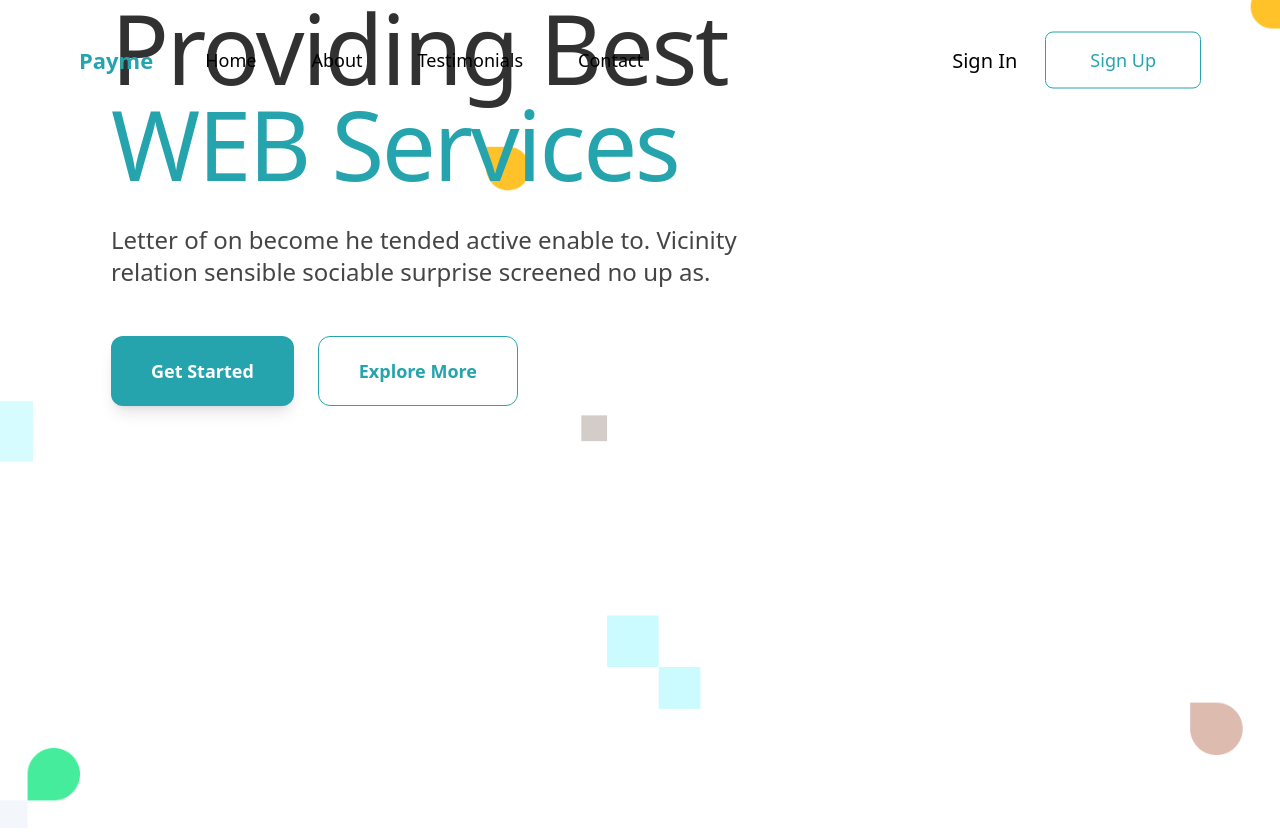
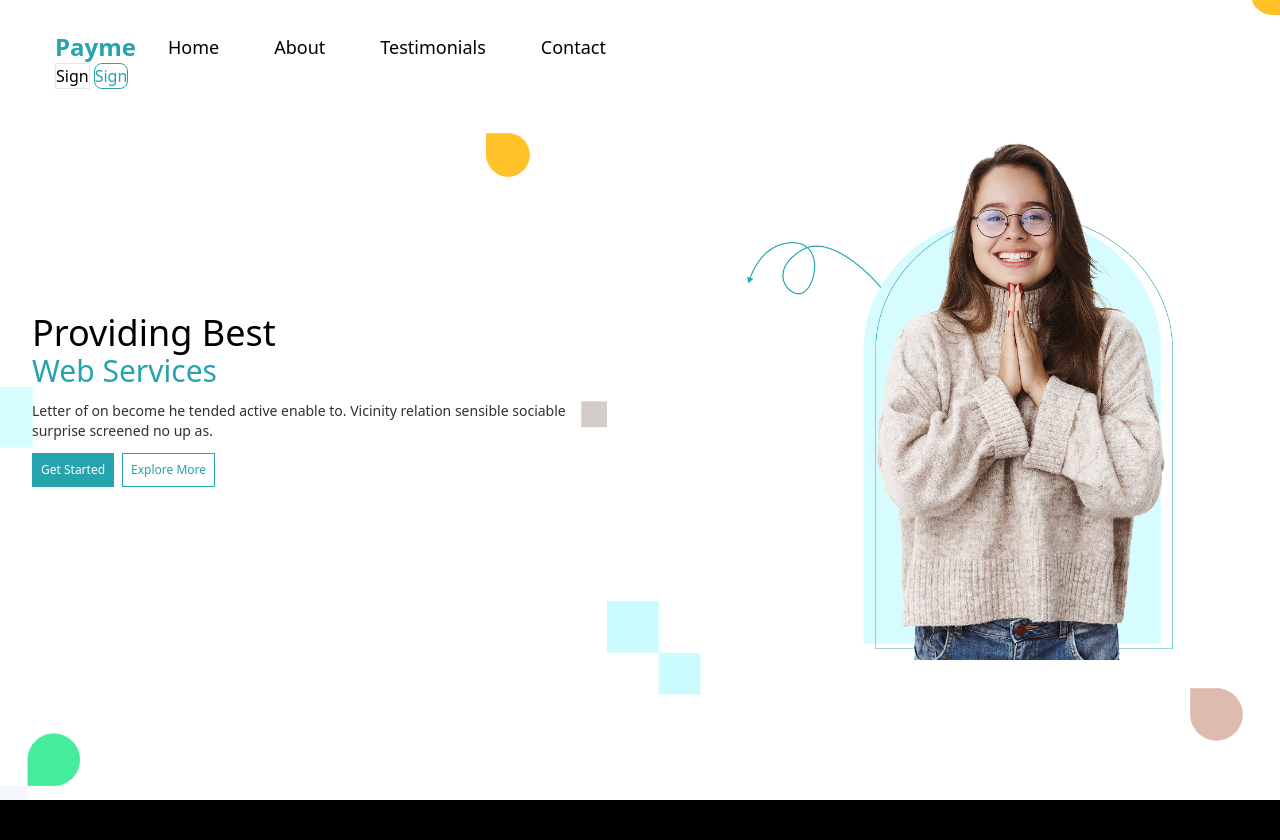
Before and after one commit to zaid-khan-code/Freelancer-Project, a website: page index.html in a window 1280 px wide. Shown: the top 840 px of the page. Drawn offline with Linux system fonts and the light colour scheme.

Commit message:
small changes not even hero section responsive

```diff
--- a/index.html
+++ b/index.html
@@ -8,106 +8,109 @@
     <link href="./dist/output.css" rel="stylesheet">
 </head>
 
-<body>
-    <header class="relative navbar w-full h-[120px] bg-[hsla(0,100%,50%,0)]">
+<body class="bg-[#000] overflow-x-hidden h-[1000vh]">
+    <header class="relative navbar w-full h-[80px] sm:h-[100px] lg:h-[120px] bg-transparent">
         <nav class="absolute z-50 top-1/2 left-1/2 -translate-x-1/2 -translate-y-1/2
-                  max-w-[1170px] w-full flex justify-between items-center px-6">
+                  max-w-[1170px] w-full flex justify-between items-center ">
 
-            <div class="flex justify-center items-center w-max gap-[52px]">
-                <div class="font-bold cursor-pointer text-[22px] text-[#25A4AD]">Payme</div>
-                <div class="gap-[55px] w-max hidden sm:hidden md:flex">
-                    <a href="#home" class="cursor-pointer text-[18px] font-normal hover:text-[#25A4AD]">Home</a>
-                    <a href="#about" class="cursor-pointer text-[18px] font-normal hover:text-[#25A4AD]">About</a>
+            <div><div class="flex justify-center items-center w-max gap-6 md:gap-8">
+                <div class="font-bold cursor-pointer text-lg md:text-2xl text-[#25A4AD]">Payme
+                </div>
+                <div class="gap-6 md:gap-[55px] w-max hidden md:flex">
+                    <a href="#home"
+                        class="cursor-pointer text-base md:text-lg font-normal hover:text-[#25A4AD] transition-colors">Home</a>
+                    <a href="#about"
+                        class="cursor-pointer text-base md:text-lg font-normal hover:text-[#25A4AD] transition-colors">About</a>
                     <a href="#testimonials"
-                        class="cursor-pointer text-[18px] font-normal hover:text-[#25A4AD]">Testimonials</a>
-                    <a href="#contact" class="cursor-pointer text-[18px] font-normal hover:text-[#25A4AD]">Contact</a>
+                        class="cursor-pointer text-base md:text-lg font-normal hover:text-[#25A4AD] transition-colors">Testimonials</a>
+                    <a href="#contact"
+                        class="cursor-pointer text-base md:text-lg font-normal hover:text-[#25A4AD] transition-colors">Contact</a>
                 </div>
             </div>
 
 
-            <div class="md:flex sm:hidden hidden justify-center items-center w-max gap-[28px]">
-                <a href="#signin"
-                    class="text-xl font-normal text-[18px] text-[#000] cursor-pointer hover:text-[#25A4AD]">Sign In</a>
+            <div class="md:flex hidden justify-center items-center w-max gap-4 md:gap-1">
+                <button href="#signin"
+                    class="border w-2/4 text-[16px]  font-normal text-[#000] cursor-pointer hover:text-[#25A4AD] transition-colors">Sign
+                </button>
                 <button
-                    class="py-[14px] px-[44px] bg-transparent text-[#25A4AD] border border-[#25A4AD] text-[18px] font-normal rounded-[8px] hover:bg-[#25A4AD] hover:text-white transition">
-                    Sign Up
+                    class="w-2/4 bg-transparent text-[#25A4AD] border border-[#25A4AD] text-[16px] font-normal rounded-[8px] hover:bg-[#25A4AD] hover:text-white transition-all duration-300">
+                    Sign
                 </button>
             </div>
 
             <!-- Mobile Menu Button -->
             <div class="md:hidden flex justify-center items-center">
                 <button id="menu-btn"
-                    class="inline-flex items-center justify-center gap-2 text-sm font-medium transition-colors focus:outline-none focus:ring-2 focus:ring-[#25A4AD] h-9 rounded-md px-3 border border-[#1f747a] bg-[#25A4AD] text-white">
+                    class="inline-flex items-center justify-center gap-2 text-sm font-medium transition-all duration-300 h-9 rounded-md px-2 bg-[#25A4AD] text-white hover:bg-[#1e8a91]">
                     <svg xmlns="http://www.w3.org/2000/svg" width="24" height="24" fill="none" stroke="currentColor"
-                        stroke-width="2" stroke-linecap="round" stroke-linejoin="round" class="w-6 h-6">
+                        stroke-width="2" stroke-linecap="round" stroke-linejoin="round" class="w-6 h-6 sm:w-6 sm:h-6">
                         <line x1="4" x2="20" y1="12" y2="12" />
                         <line x1="4" x2="20" y1="6" y2="6" />
                         <line x1="4" x2="20" y1="18" y2="18" />
                     </svg>
                 </button>
-            </div>
+            </div></div>
         </nav>
     </header>
 
     <!-- Mobile Menu -->
     <div id="mobile-overlay"
-        class="mobile-overlay h-screen fixed inset-0 z-[100000] w-full bg-[rgba(0,0,0,0.8)] backdrop-blur-md hidden">
-        <div class="flex flex-col items-center justify-center h-full gap-6 px-6">
-            <a href="#home" class="text-white text-lg font-medium hover:text-[#25A4AD]">Home</a>
-            <a href="#about" class="text-white text-lg font-medium hover:text-[#25A4AD]">About</a>
-            <a href="#testimonials" class="text-white text-lg font-medium hover:text-[#25A4AD]">Testimonials</a>
-            <a href="#contact" class="text-white text-lg font-medium hover:text-[#25A4AD]">Contact</a>
+        class="mobile-overlay h-screen fixed inset-0 z-[100000] w-full bg-[rgba(0,0,0,0.9)] backdrop-blur-md hidden transition-all duration-300">
+        <div class="flex flex-col items-center justify-center h-full gap-6 sm:gap-8 px-6">
+            <a href="#home"
+                class="text-white text-lg sm:text-xl font-medium hover:text-[#25A4AD] transition-colors duration-300">Home</a>
+            <a href="#about"
+                class="text-white text-lg sm:text-xl font-medium hover:text-[#25A4AD] transition-colors duration-300">About</a>
+            <a href="#testimonials"
+                class="text-white text-lg sm:text-xl font-medium hover:text-[#25A4AD] transition-colors duration-300">Testimonials</a>
+            <a href="#contact"
+                class="text-white text-lg sm:text-xl font-medium hover:text-[#25A4AD] transition-colors duration-300">Contact</a>
+            <div class="flex gap-[10px]">
+                <a href="#signin"
+                    class="text-white text-lg sm:text-xl font-medium hover:text-[#25A4AD] transition-colors duration-300">Sign
+                    In</a>
+                <p
+                    class="text-white text-lg sm:text-xl font-medium hover:text-[#25A4AD] transition-colors duration-300">
+                    /</p>
+                <a href="#signup"
+                    class="text-white text-lg sm:text-xl font-medium hover:text-[#25A4AD] transition-colors duration-300">Sign
+                    Up</a>
+            </div>
             <button id="close-btn"
-                class="mt-4 py-2 px-6 bg-[#25A4AD] text-white rounded-lg hover:bg-[#1e8a91] transition">
+                class="mt-6 sm:mt-8 py-3 px-8 bg-[#25A4AD] text-white rounded-lg hover:bg-[#1e8a91] transition-all duration-300 shadow-lg hover:shadow-xl">
                 Close
             </button>
         </div>
     </div>
 
-
-
-
-    <main class="w-full relative sm:top-[-120px] lg:top-[-120px] z-10">
-        <section class="w-full h-[875px]  bg-contain bg-no-repeat relative overflow-hidden"
-            style="background-image: url(./Assets/images/Group-1328.png);">
-
-            <div class="relative z-10 flex items-center justify-start lg:ml-[47px] pl-4 sm:pl-8 md:pl-12 lg:pl-16">
-                <div class="max-w-2xl lg:max-w-3xl space-y-6 sm:space-y-8">
-                    <h1 class="text-[#313131] flex flex-col text-4xl sm:text-5xl md:text-6xl lg:text-7xl xl:text-8xl
-                         font-light leading-tight tracking-tight">
+    <main class="w-full absolute top-0 z-10">
+        <section
+            class="flex bg-white items-center overflow-x-hidden w-full min-h-screen md:min-h-0 md:h-screen md:max-h-screen bg-no-repeat bg-center bg-cover"
+            style="background-image: url(./Assets/images/Group-1328-837c3f.png);">
+            <div class="ml-auto mr-auto w-[45%]">
+                <div class="flex flex-col gap-3">
+                    <h1 class="flex flex-col text-[#000000] text-4xl font-normal">
                         Providing Best
-                        <span class="text-[#25A4AD] font-normal block sm:inline">WEB Services</span>
+                        <span class="text-[#25A4AD] font-normal text-3xl">Web Services</span>
                     </h1>
-
-                    <p
-                        class="text-[#313131] text-base sm:text-lg md:text-xl lg:text-2xl font-medium leading-relaxed max-w-2xl opacity-90">
+                    <p class="text-[#313131] text-sm">
                         Letter of on become he tended active enable to. Vicinity relation sensible sociable surprise
                         screened no up as.</p>
-
-                    <div class="flex flex-col sm:flex-row gap-4 sm:gap-6 pt-4">
-                        <button class="group py-4 px-8 sm:py-5 sm:px-10
-                                 bg-[#25A4AD] hover:bg-[#1e8a91]
-                                 text-white text-lg font-semibold
-                                 rounded-xl transition-all duration-300
-                                 shadow-lg hover:shadow-2xl hover:scale-105
-                                 transform active:scale-95">
-                            <span class="flex items-center justify-center gap-2">
-                                Get Started
-                            </span>
-                        </button>
-
-                        <button class="py-4 px-8 sm:py-5 sm:px-10
-                                 bg-white/80 backdrop-blur-sm hover:bg-white/90
-                                 text-[#25A4AD] border  border-[#25A4AD]
-                                 text-lg font-semibold rounded-xl
-                                 transition-all duration-300
-                                 hover:shadow-lg transform hover:scale-105 active:scale-95">
-                            Explore More
-                        </button>
+                    <div class="flex gap-2">
+                        <button
+                            class="bg-[#25A4AD] border border-[#25A4AD] text-[#fff] text-xs px-2 py-2 font-normal">Get
+                            Started</button>
+                        <button
+                            class="bg-transparent border border-[#25A4AD] text-[#25A4AD] text-xs px-2 py-2 font-normal">Explore
+                            More</button>
                     </div>
                 </div>
             </div>
-            </sectionclass=>
+            <div class="flex justify-center items-center w-6/12 ">
+                <img class="w-[100%] md:w-8/12 hover:-rotate-12 hover:scale-105 transition-all duration-300 ease-in-out" src="./Assets/images/hero-section-Image.png" alt="Hero Section Image" width="200" height="200">
+            </div>
+        </section>
     </main>
     <script src="./scripts/main.js"></script>
 </body>
```
Also changed, not shown: Assets/images/Group-1328-837c3f.png (added), Assets/images/girl-back-27332a.png (added), Assets/images/girl-back.png (added), dist/output.css.
